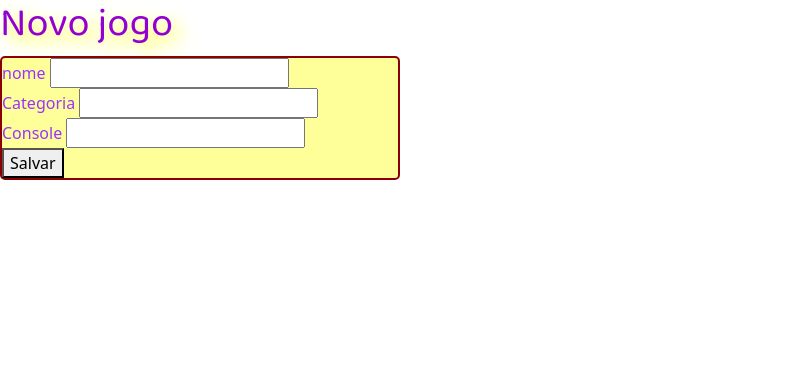
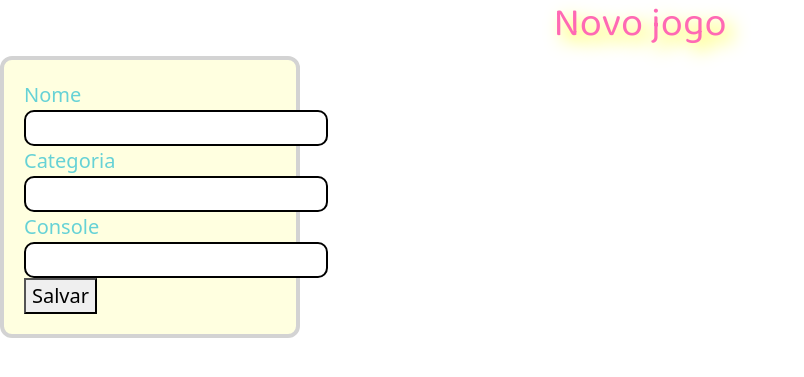
Before and after one commit to anacarolina1826/jogoteca, a Flask app: page /novo in a window 1280 px wide. Shown: the top 377 px of the page, without its empty margins (0-804 px from the left). Run offline with Flask 2, Linux system fonts and the light colour scheme; some libraries are stand-ins or nearby versions; some web fonts are replaced.

Commit message:
estilizei tabela meus jogos e formulário

```diff
--- a/static/estilo.css
+++ b/static/estilo.css
@@ -1,22 +1,26 @@
-form{
-  color:#9c31ff;
-  border: 2px solid darkred;
-  border-radius:5px;
-  text-align:justify;
-  background-color:#ffff99;
-;
-  width:400px;
-  display: inline-block;
-
-
-}
 h1{
+    text-align: center;
    font-family:'Baloo 2', cursive;
    font-weight:normal;
-  color: darkviolet;
+  color:hotpink;
    text-shadow: 7px 7px 18px yellow;
 }
 
-body{
-  background-color:white;
+form{
+  background-color:lightyellow;
+  border: 4px solid lightgray;
+  border-radius:12px;
+  padding: 20px;
+  width: 300px;
+  color:#66D2d6;
+  font-weight:normal;
+  font-size:20px;
+
 }
+
+input{
+ border:2px;
+border-color: black;
+border-style: solid;
+border-radius: 10px;
+}
--- a/templates/lista.html
+++ b/templates/lista.html
@@ -5,6 +5,11 @@
     <meta name="viewport" content="width=device-width, initial-scale=1">
     <title>Jogoteca</title>
     <link rel="stylesheet" href="{{url_for('static',filename='bootstrap.min.css')}}"> <!-- url_ for dar a url do arquivo-->
+
+    <link rel="stylesheet" href="{{url_for('static',filename='estiloo.css')}}">
+
+
+
 
   </head>
   <body>
--- a/templates/novo.html
+++ b/templates/novo.html
@@ -23,7 +23,7 @@
 
 <form action="">
   <div>
-    <label for="nome">nome</label>
+    <label for="nome">Nome</label>
     <input id="nome" name="name" type="text"></div>
 
   <div>
```
Also changed, not shown: static/estiloo.css (added, +22 -0 lines).
